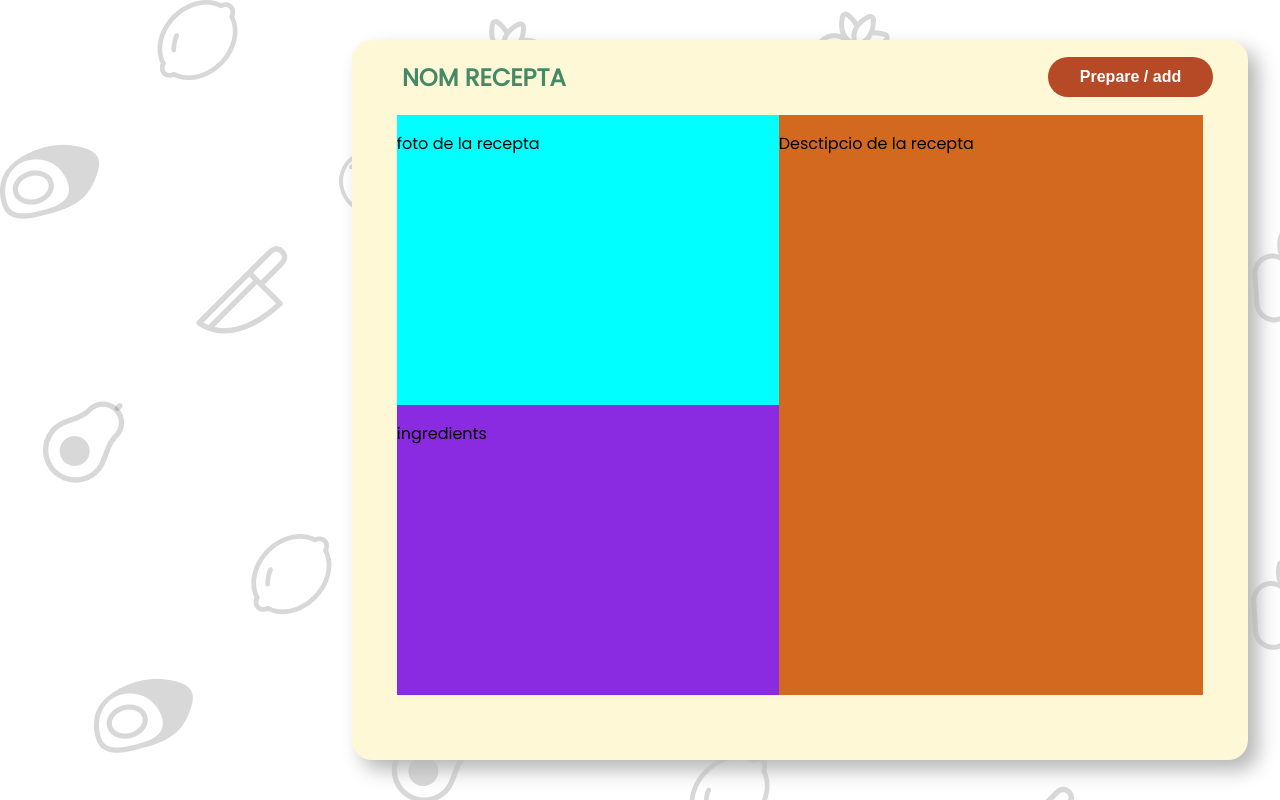
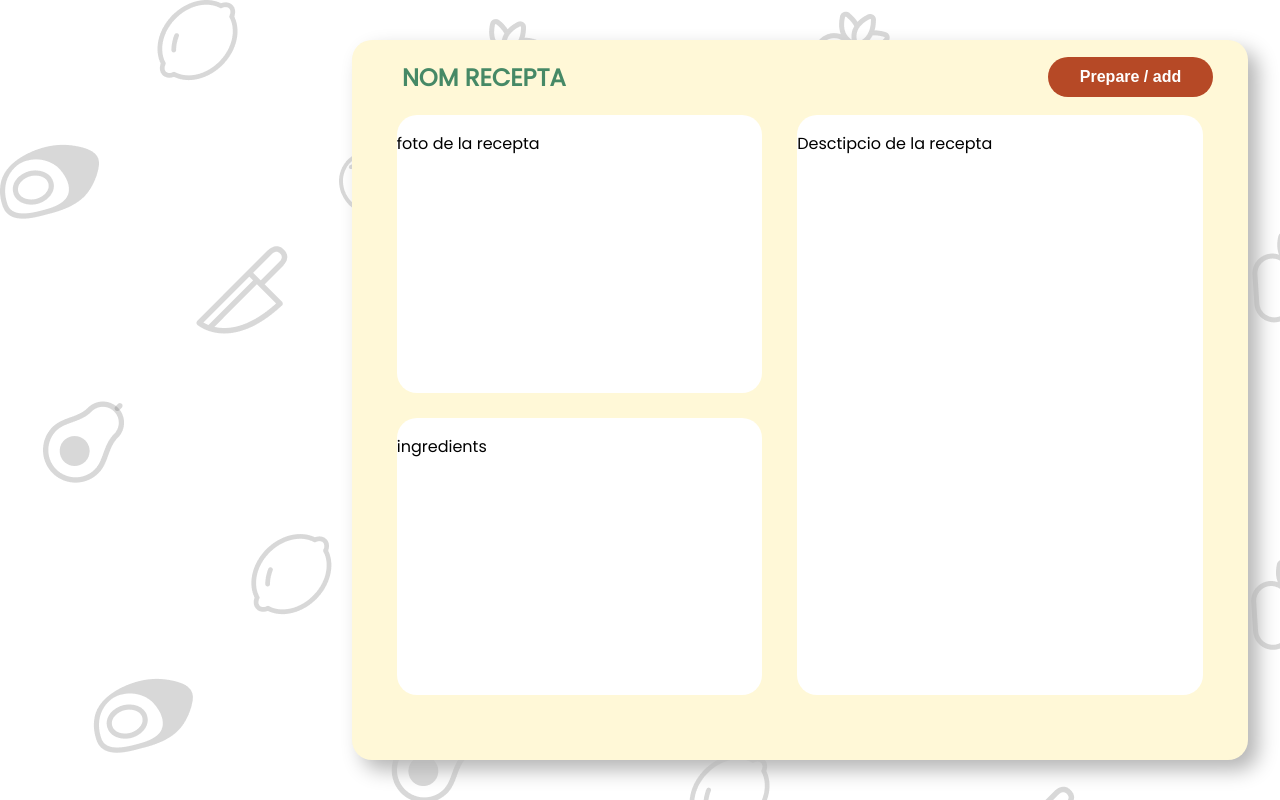
Before and after one commit to aleixcaasas/Improvised_chef, a React (Create React App) app in the folder react-app/: page /components/detailRecipe in a window 1280 px wide. Built offline with nearby package versions, Linux system fonts and the light colour scheme.

Commit message:
altre commit

```diff
--- a/react-app/src/components/detailRecipe/DetailRecipe.css
+++ b/react-app/src/components/detailRecipe/DetailRecipe.css
@@ -57,6 +57,7 @@
     flex-direction: row;
     width: 90%;
     height: 90%;
+    column-gap: 35px;
 }
 
 .photo-ingredients-div{
@@ -64,25 +65,30 @@
     flex-direction: column;
     width: 90%;
     height: 90%;
+    border-radius: 20px;
+    row-gap: 25px;
 }
 
 
 .foto-div{
-    background-color: aqua;
+    background-color: white;
     width: 100%;
     height: 90%;
+    border-radius: 20px;
 
 }
 
 .detail-ingredients-div{
-    background-color: blueviolet;
+    background-color: white;
     width: 100%;
     height: 90%;
+    border-radius: 20px;
 
 }
 
 .detail-description-div{
-    background-color: chocolate;
+    background-color: white;
     width: 100%;
     height: 90%;
+    border-radius: 20px;
 }
```
